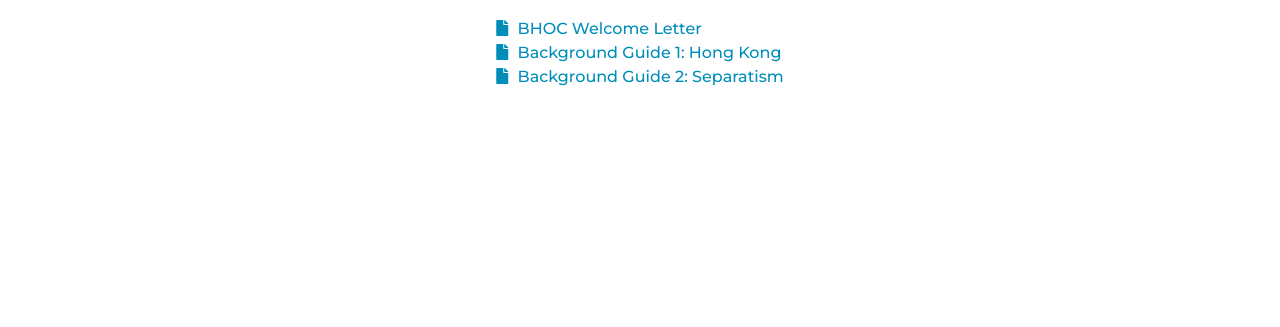
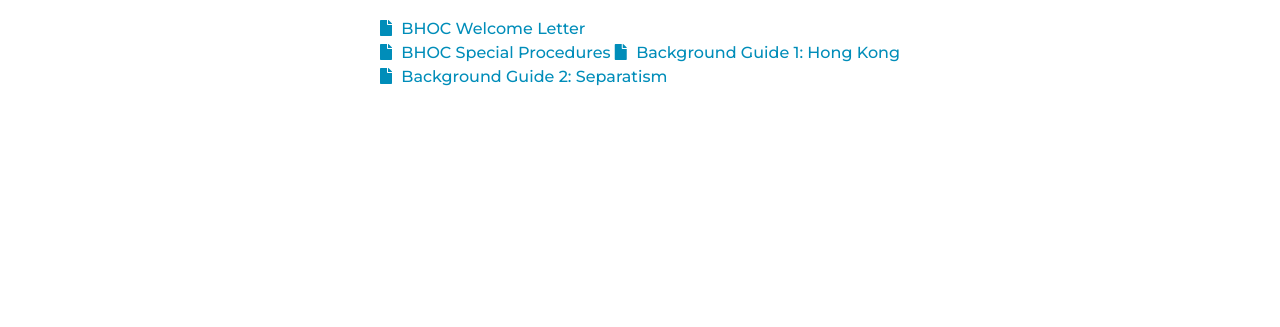
Before and after one commit to pobmetmunc/site, a plain HTML site: page resources/committees/bhoc.html in a window 1280 px wide. Shown: the part 473-800 px from the top of the page. Drawn offline with nearby package versions, Linux system fonts and the light colour scheme.

Commit message:
Update bhoc.html

```diff
--- a/resources/committees/bhoc.html
+++ b/resources/committees/bhoc.html
@@ -48,6 +48,7 @@
           </p> <br>
           <p style="text-align: left; margin: 10px auto;display: inline-block;">
             <a target="_blank" href="../BHOC/BHOC Welcome Letter.pdf"><i style="margin-right:5px;" class="fa fa-file" aria-hidden="true"></i> BHOC Welcome Letter</a><br />
+            <a target="_blank" href="../BHOC/BHOC Special Procedure.pdf"><i style="margin-right:5px;" class="fa fa-file" aria-hidden="true"></i> BHOC Special Procedures</a>
             <a target="_blank" href="../BHOC/BHOC BG1.pdf"><i style="margin-right:5px;" class="fa fa-file" aria-hidden="true"></i> Background Guide 1: Hong Kong</a><br />
             <a target="_blank" href="../BHOC/BHOC BG2.pdf"><i style="margin-right:5px;" class="fa fa-file" aria-hidden="true"></i> Background Guide 2: Separatism</a>
           </p>
```
